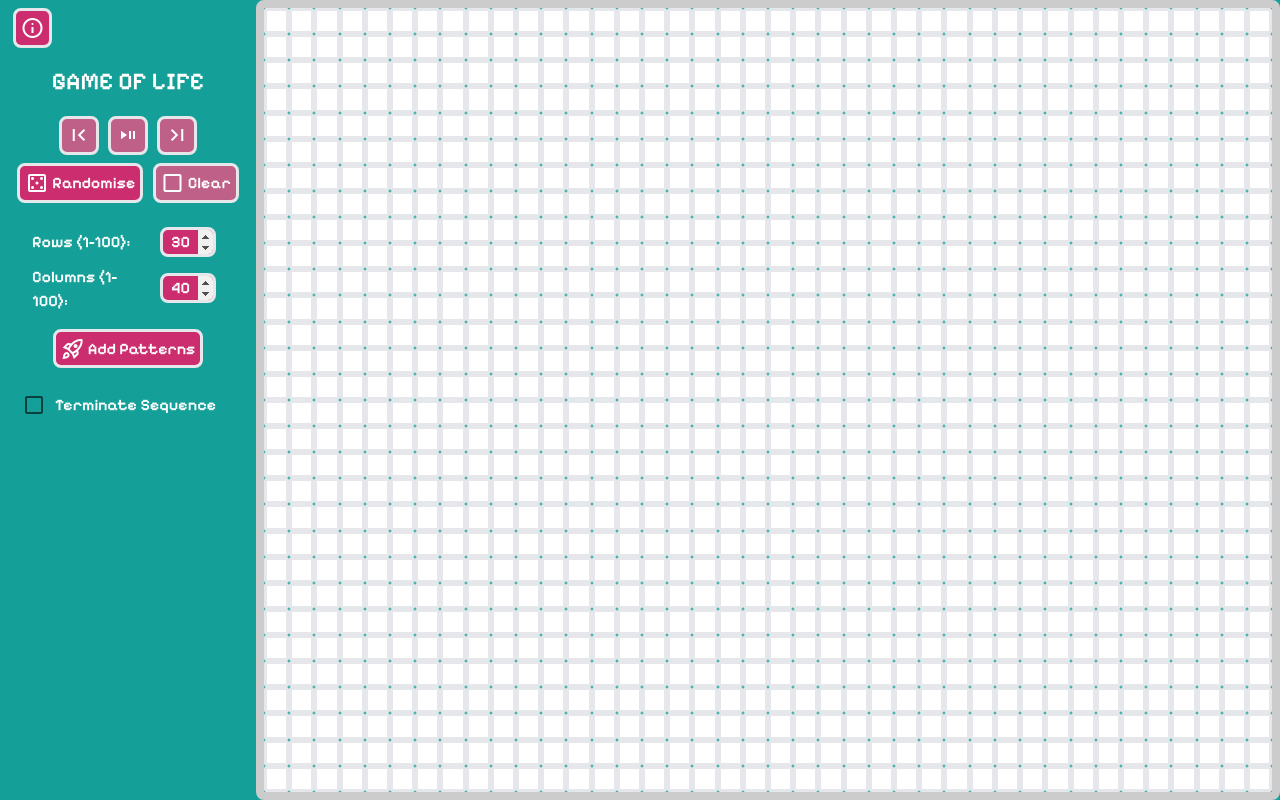
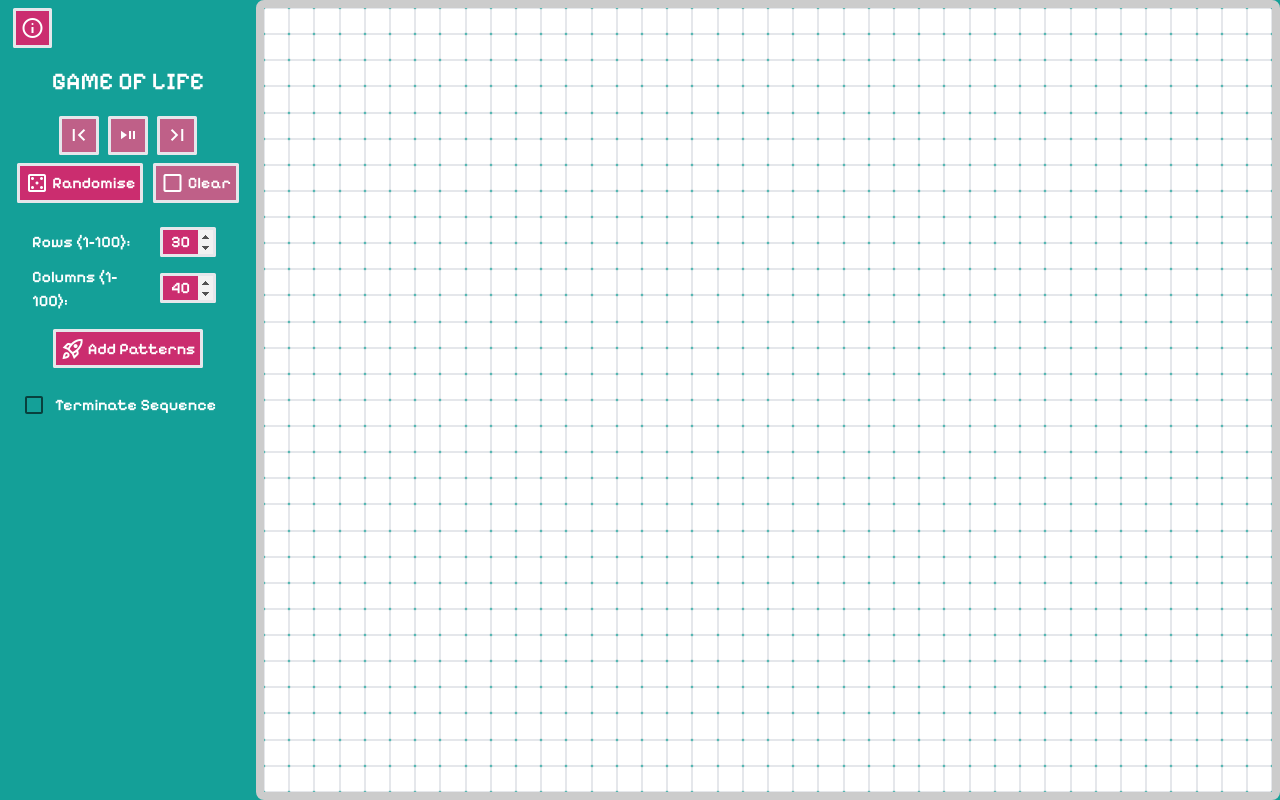
Before and after one commit to Pjstilwell/PersonalSite, a Next.js app in the folder still-peter/: page / in a window 1280 px wide. Built offline with nearby package versions, Linux system fonts and the light colour scheme.

Commit message:
Fixed add patterns disabled bug and added fade in on grid

```diff
--- a/still-peter/src/app/components/controls.tsx
+++ b/still-peter/src/app/components/controls.tsx
@@ -26,7 +26,6 @@ export type ControlProps = {
 };
 
 export default function Controls(props: ControlProps) {
-  console.log(props);
   const playClickedClass = props.isPlaying ? "clicked-button" : "";
 
   function createPattern(pattern: Pattern, applyingPatternStyle: boolean) {
@@ -61,7 +60,6 @@ export default function Controls(props: ControlProps) {
   }
 
   if (props.isPatternSelected) {
-    console.log("here");
     const applyingPattern = createPattern(props.selectedPattern, true);
     return (
       <div className="add-pattern-wrapper">
--- a/still-peter/src/app/components/grid.tsx
+++ b/still-peter/src/app/components/grid.tsx
@@ -41,7 +41,7 @@ export default function Grid(props: GridProps) {
         squareClicked: props.squareClicked,
         numRows: props.numRows,
         numCols: props.numCols,
-        patternSelected: props.isPatternSelected,
+        isPatternSelected: props.isPatternSelected,
         selectedPattern: props.selectedPattern,
         infoDialog: props.isInfoDialogGrid,
       };
--- a/still-peter/src/app/components/home.tsx
+++ b/still-peter/src/app/components/home.tsx
@@ -223,7 +223,6 @@ export default function Home() {
       newIteration,
     ];
     setIterationStore(curIterationStore);
-    console.log(iterationStore);
 
     setActiveCells(
       GridFunctions.checkForActiveCells(newIteration, numRows, numCols)
@@ -273,6 +272,8 @@ export default function Home() {
   function patternSelectedActions(pattern: Pattern) {
     setIsPatternSelected(true);
     setSelectedPattern(pattern);
+
+    //Close Patterns Dialog
     togglePatternsDialog();
   }
 
@@ -304,7 +305,7 @@ export default function Home() {
     numRows: numRows,
     numCols: numCols,
     seqTerminated: isSeqTerminated,
-    patternSelected: isPatternSelected,
+    isPatternSelected: isPatternSelected,
     selectedPattern: selectedPattern,
     isInfoDialogGrid: false,
   };
--- a/still-peter/src/app/components/square.tsx
+++ b/still-peter/src/app/components/square.tsx
@@ -9,7 +9,7 @@ type SquareProps = {
   squareClicked?: (rowIndex: number, colIndex: number, newVal: boolean) => void;
   numRows: number;
   numCols: number;
-  patternSelected?: boolean;
+  isPatternSelected?: boolean;
   selectedPattern?: Pattern;
   infoDialog: boolean;
 };
@@ -45,13 +45,6 @@ export default function Square(props: SquareProps) {
     borderWidth = "0.2rem";
   }
 
-  const btnStyle = {
-    borderWidth: props.infoDialog ? "0.1rem" : borderWidth,
-    borderRadius: props.infoDialog
-      ? "0.1rem"
-      : `${0.5 / ((props.numCols + props.numRows) / 20)}rem`,
-  };
-
   /**
    * Checks if a square should be disabled based on the selected pattern
    * This prevents user selecting a grid position where the pattern would not fit
@@ -59,8 +52,10 @@ export default function Square(props: SquareProps) {
    */
   function checkDisabled(): boolean {
     if (props.selectedPattern != undefined) {
+      //If pattern is selected and square is in a space where
+      //the pattern doesn't fit then should be disabled
       return (
-        (props.patternSelected &&
+        (props.isPatternSelected &&
           (props.squareIndexCol + props.selectedPattern.size[0] >
             props.numCols ||
             props.squareIndexRow + props.selectedPattern.size[1] >
@@ -80,7 +75,6 @@ export default function Square(props: SquareProps) {
         id={props.infoDialog ? "info-" + props.squareKey : props.squareKey}
         key={props.squareKey}
         className={buttonClass + stateClass}
-        style={btnStyle}
         onClick={() => {
           if (squareClicked() != undefined) {
             squareClicked();
--- a/still-peter/src/app/globals.scss
+++ b/still-peter/src/app/globals.scss
@@ -28,7 +28,7 @@ body {
 button {
   background-color: $cp3-4;
   color: $cp3-6;
-  border-radius: 0.5rem;
+  border-radius: 0.1rem;
   border-width: 0.2rem;
   display: flex;
   align-items: center;
@@ -57,7 +57,7 @@ h1 {
 input {
   background-color: $cp3-4;
   text-align: center;
-  border-radius: 0.5rem;
+  border-radius: 0.1rem;
   margin: 0.5rem;
   border-width: 0.2rem;
   color: $cp3-6;
@@ -81,6 +81,8 @@ input[type="number"]::-webkit-outer-spin-button {
   border-width: 0.5rem;
   width: 100%;
   height: 100%;
+  animation-name: fade-in;
+  animation-duration: 1s;
 }
 
 .flash-terminated {
@@ -98,6 +100,15 @@ input[type="number"]::-webkit-outer-spin-button {
   }
   100% {
     border-color: $cp3-5;
+  }
+}
+
+@keyframes fade-in {
+  0% {
+    opacity: 0%;
+  }
+  100% {
+    opacity: 100%;
   }
 }
 
@@ -169,7 +180,7 @@ input[type="number"]::-webkit-outer-spin-button {
 }
 
 .square-button {
-  border-radius: 1.5rem;
+  border-width: 0.1rem;
   width: 100%;
   height: 100%;
   cursor: pointer;
```
